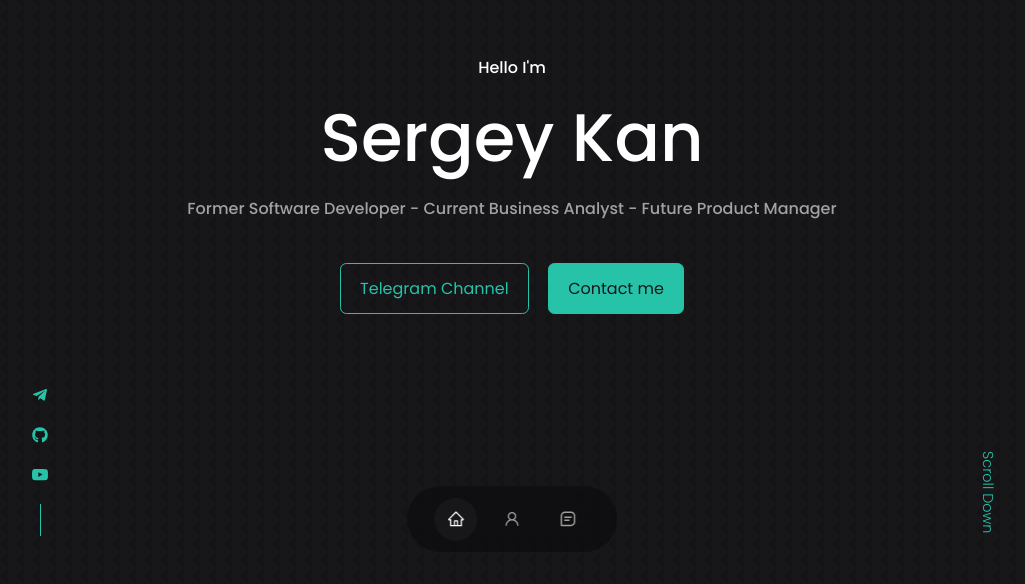
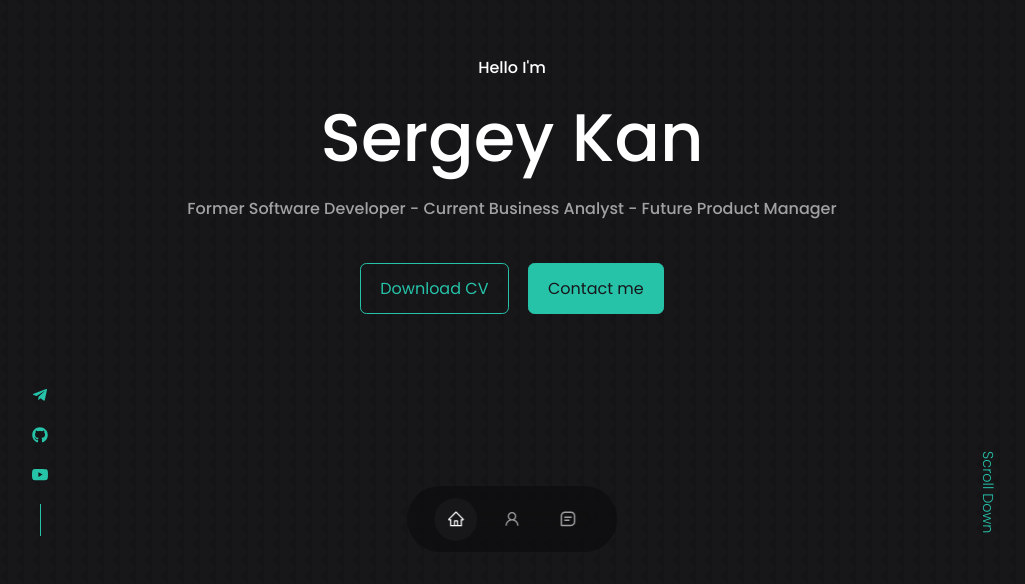
Before and after one commit to serg-kan/portfolio-website, a React (Create React App) app: page / in a window 1280 px wide. Shown: the part 216-800 px from the top of the page, without its empty margins (128-1153 px from the left). Built offline with nearby package versions, Linux system fonts and the light colour scheme.

Commit message:
fix: favicon

```diff
--- a/public/index.html
+++ b/public/index.html
@@ -4,6 +4,7 @@
     <meta charset="UTF-8">
     <meta http-equiv="X-UA-Compatible" content="IE=edge">
     <meta name="viewport" content="width=device-width, initial-scale=1.0">
+    <link rel="shortcut icon" type="image/x-icon" href="favicon.ico">
     <title>Sergey Kan - Business Analyst</title>
 </head>
 <body>
--- a/src/components/header/CTA.jsx
+++ b/src/components/header/CTA.jsx
@@ -5,8 +5,8 @@ import CV from '../../assets/cv.pdf';
 const CTA = () => {
   return (
     <div className='cta'>
-        {/* <a href={CV} download className='btn'>Download CV</a>  */}
-        <a href="https://t.me/product_kan" target="_blank" rel="noreferrer" className='btn'>Telegram Channel</a>
+        <a href={CV} download className='btn'>Download CV</a>
+        {/* <a href="https://t.me/product_kan" target="_blank" rel="noreferrer" className='btn'>Telegram Channel</a>  */}
         <a href="#contact" className='btn btn-primary'>Contact me</a>
     </div>
   )
```
Also changed, not shown: 1 other file (tests, documents, lock files or other folders).
